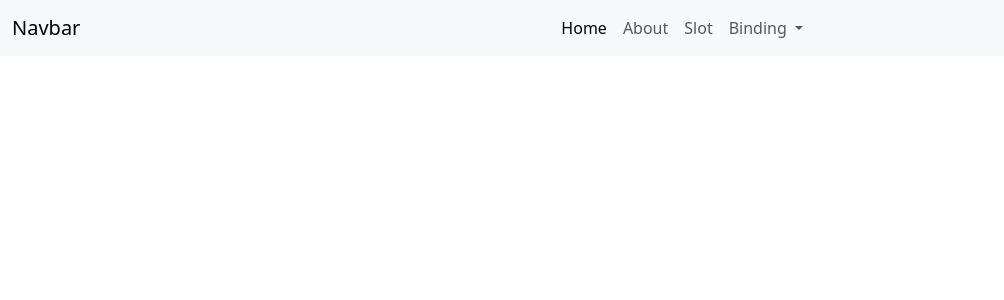
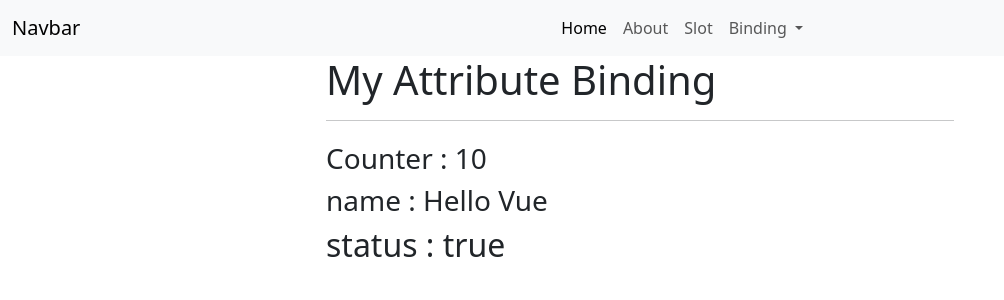
Before and after one commit to raniganj/v2app, a Vue app: page /attribute-binding in a window 1280 px wide. Shown: the top 300 px of the page, without its empty margins (0-1004 px from the left). Built offline with nearby package versions, Linux system fonts and the light colour scheme.

Commit message:
attribute binding

```diff
--- a/src/router/index.js
+++ b/src/router/index.js
@@ -21,6 +21,11 @@ const routes = [
     path: '/data-binding',
     name: 'data-binding',
     component: () => import('../views/MyDataBinding.vue')
+  },
+  {
+    path: '/attribute-binding',
+    name: 'attribute-binding',
+    component: () => import('../views/MyAttributeBinding.vue')
   }
 ]
 
--- /dev/null
+++ b/src/views/MyAttributeBinding.vue
@@ -0,0 +1,18 @@
+<script setup>
+let myId = 'myId'
+let counter = 10
+let name = 'Hello Vue'
+let status = true
+</script>
+
+<template>
+  <div class="row justify-content-center">
+    <div class="col-12 col-md-6">
+      <h1>My Attribute Binding</h1>
+      <hr />
+      <div :id="myId" class="fs-3">Counter : {{ counter }}</div>
+      <div :name="myId" class="fs-3">name : {{ name }}</div>
+      <div :status="myId" class="fs-2">status : {{ status }}</div>
+    </div>
+  </div>
+</template>
--- a/src/views/MyNavbar.vue
+++ b/src/views/MyNavbar.vue
@@ -40,6 +40,8 @@ import { RouterLink } from 'vue-router'
             </a>
             <ul class="dropdown-menu">
               <li><RouterLink class="nav-link" to="/data-binding">Data</RouterLink></li>
+              <li><hr class="dropdown-divider" /></li>
+              <li><RouterLink class="nav-link" to="/attribute-binding">Attribute</RouterLink></li>
             </ul>
           </li>
         </ul>
```
